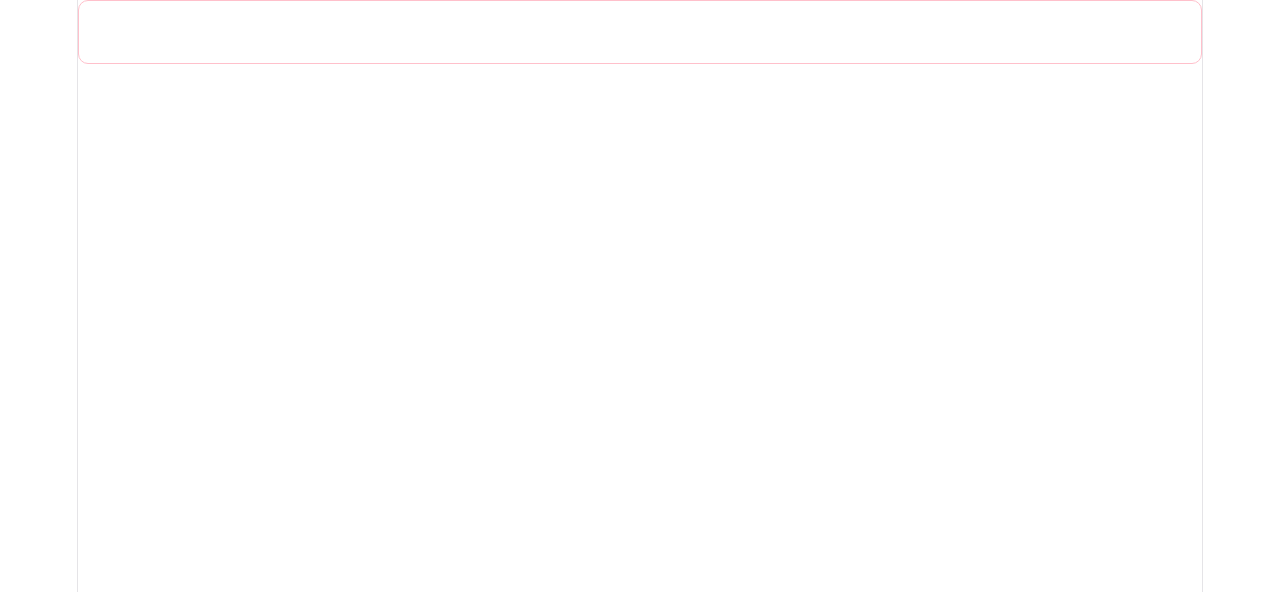
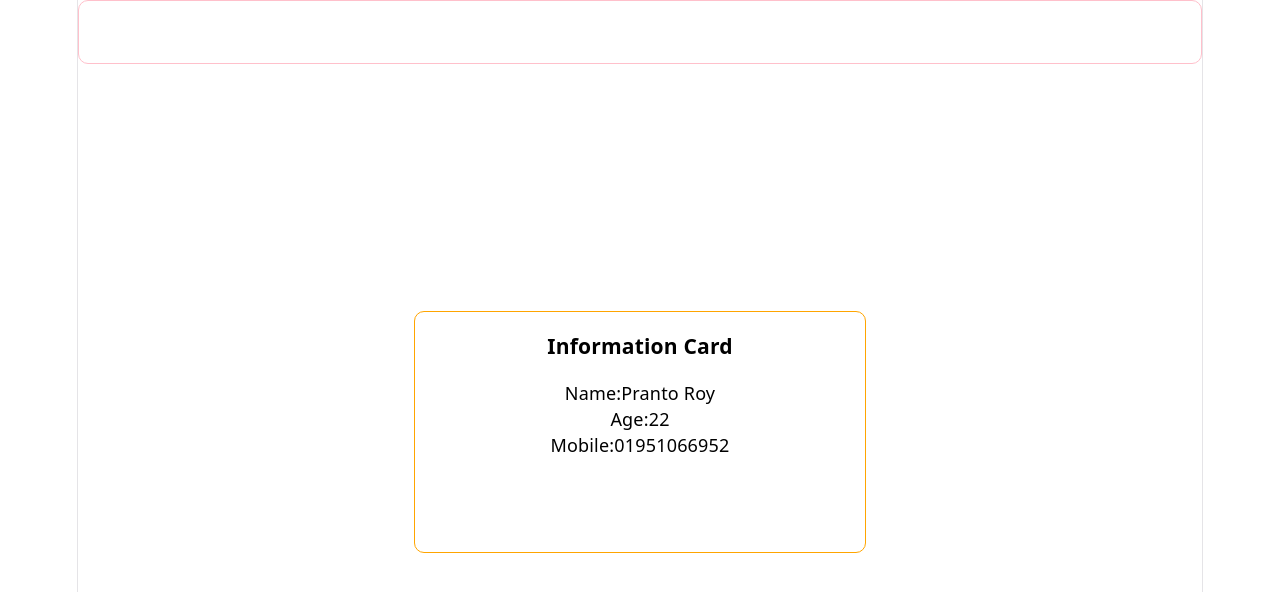
Before and after one commit to Pranto779/Reactpractice, a React (Vite) app in the folder my-ReactP-app/: page / in a window 1280 px wide. Shown: the top 592 px of the page. Built offline with nearby package versions, Linux system fonts and the light colour scheme.

Commit message:
interface_With_object

```diff
--- a/my-ReactP-app/src/App.tsx
+++ b/my-ReactP-app/src/App.tsx
@@ -1,5 +1,6 @@
 
 import './App.css'
+import Getinfo from './interface_with_object'
 import Getprops from './Props'
 
 function App() {
@@ -8,6 +9,7 @@ function App() {
   return (
     <>
       <Getprops name="pranto" age="22"></Getprops>
+      <Getinfo></Getinfo>
     </>
   )
 }
--- /dev/null
+++ b/my-ReactP-app/src/interface_with_object.tsx
@@ -0,0 +1,23 @@
+// interface
+interface Info {
+  name: string;
+  age: number;
+  mobile?: string;
+}
+
+const user: Info = {
+  name: 'Pranto Roy',
+  age: 22,
+  mobile: '01951066952',
+};
+
+export default function Getinfo() {
+  return (
+    <div style={{color:"black",backgroundColor:"white",width:"40%",height:"30vh", border:"1px solid orange", borderRadius:"10px", margin:"auto" } }>
+      <h3>Information Card</h3>
+      <p>Name:{user.name}</p>
+      <p>Age:{user.age} </p>
+      <p>Mobile:{user.mobile} </p>
+    </div>
+  );
+}
```
